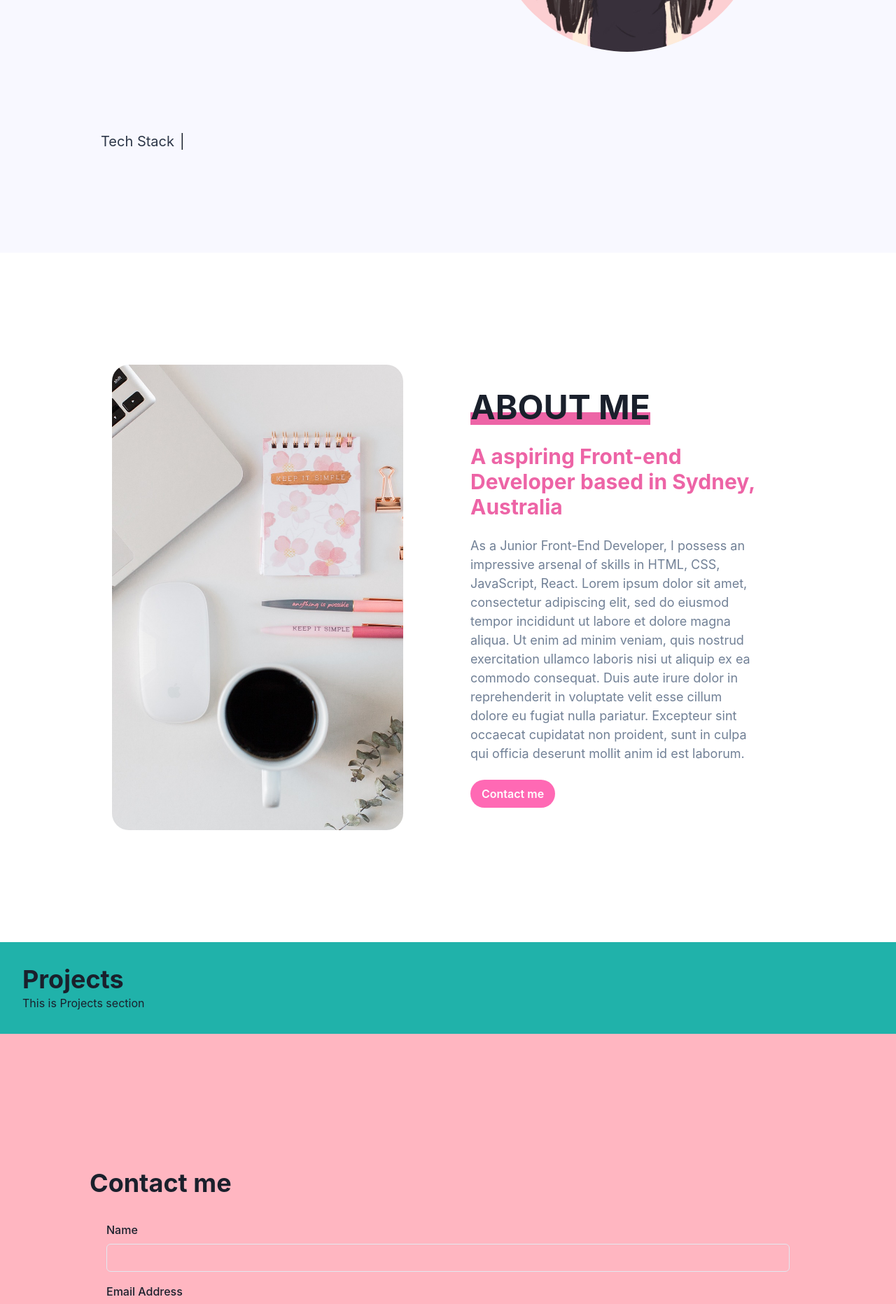
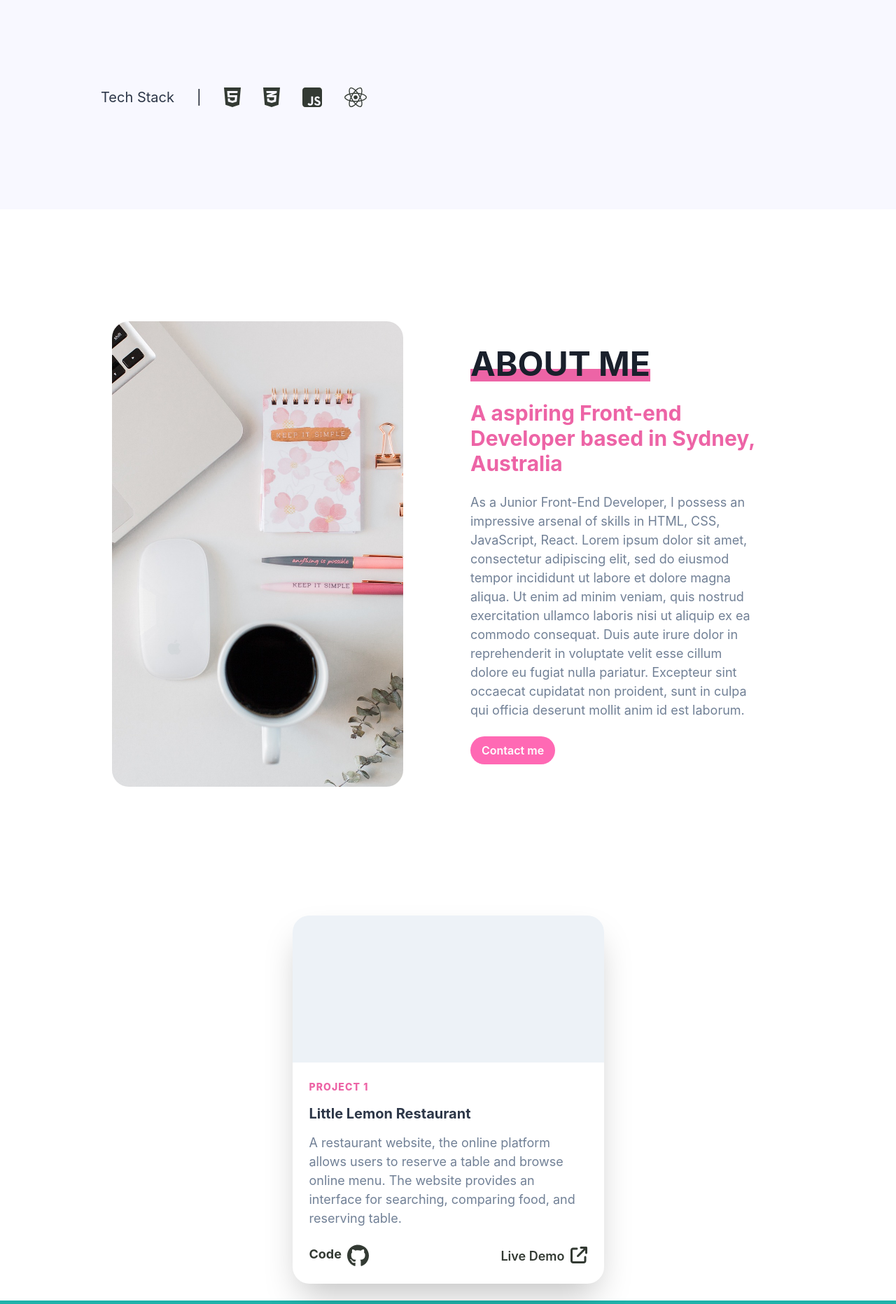
Before and after one commit to joycewv/joycewdev, a React (Create React App) app in the folder portfolio/: page / in a window 1280 px wide. Shown: the part 620-2483 px from the top of the page at 70% size. Built offline with nearby package versions, Linux system fonts and the light colour scheme.

Commit message:
created card for project section

```diff
--- a/portfolio/src/App.js
+++ b/portfolio/src/App.js
@@ -4,9 +4,9 @@ import Footer from './components/Footer';
 import Hero from './components/Hero';
 import Navbar from './components/Navbar';
 import AboutSection from './components/AboutSection';
-import Contact from './components/Contact';
 import ContectMeSection from './components/ContactMeSection';
 import ProjectsSection from './components/ProjectsSection';
+import Card from './components/Card';
 
 
 function App() {
@@ -16,9 +16,9 @@ function App() {
       <Navbar></Navbar>
       <Hero></Hero>
       <AboutSection></AboutSection>
+      <Card></Card>
       <ProjectsSection></ProjectsSection>
       <ContectMeSection></ContectMeSection>
-      <Contact></Contact>
       <Footer></Footer>
     </ChakraProvider>
     </>
--- /dev/null
+++ b/portfolio/src/components/Card.js
@@ -0,0 +1,38 @@
+import { Box, Center, Heading, Text, Stack, useColorModeValue, Image} from '@chakra-ui/react';
+import { faGithub } from '@fortawesome/free-brands-svg-icons';
+import { FontAwesomeIcon } from '@fortawesome/react-fontawesome';
+import { faArrowUpRightFromSquare } from "@fortawesome/free-solid-svg-icons";
+
+export default function Card () {
+  return (
+    <Center py={6}>
+      <Box maxW={'445px'} w={'full'} bg={useColorModeValue('white', 'gray.900')} boxShadow={'2xl'} rounded={'3xl'} p={6} overflow={'hidden'}>
+        <Box h={'210px'} bg={'gray.100'} mt={-6} mx={-6} mb={6} pos={'relative'}>
+          <Image layout={'fill'} />
+        </Box>
+        <Stack spacing={4}>
+          <Text color={'pink.400'} textTransform={'uppercase'} fontWeight={800} fontSize={'sm'} letterSpacing={1.1}>
+            Project 1
+          </Text>
+          <Heading color={useColorModeValue('gray.700', 'white')} fontSize={'xl'} fontFamily={'body'}>
+            Little Lemon Restaurant
+          </Heading>
+          <Text fontSize={{ base: 'md', lg: 'lg' }} color={'gray.500'}>
+            A restaurant website, the online platform allows users to reserve a table and browse online menu.
+            The website provides an interface for searching, comparing food, and reserving table.
+          </Text>
+        </Stack>
+        <Stack mt={6} direction={'row'} spacing={8} align={'center'} justifyContent={'space-between'}>
+          <Stack direction={'row'} spacing={2} color={'#333a33'}>
+            <Text fontWeight={700} fontSize={'lg'}>Code</Text>
+            <FontAwesomeIcon icon={faGithub} style={{color: "#333a33",}} size={'2xl'} />
+          </Stack>
+          <Stack direction={'row'} spacing={2} color={'#333a33'}>
+            <Text fontWeight={600} fontSize={'lg'}>Live Demo</Text>
+            <FontAwesomeIcon icon={faArrowUpRightFromSquare} style={{color: "#333a33",}} size={'xl'} />
+          </Stack>
+        </Stack>
+      </Box>
+    </Center>
+  );
+}
--- a/portfolio/src/components/Hero.js
+++ b/portfolio/src/components/Hero.js
@@ -1,6 +1,6 @@
 import { Box, Flex, Heading, HStack, Image, Spacer, Stack, Text } from "@chakra-ui/react"
 import { FontAwesomeIcon } from "@fortawesome/react-fontawesome"
-import { faLinkedin, faGithub} from '@fortawesome/free-brands-svg-icons'
+import { faLinkedin, faGithub, faHtml5, faCss3Alt, faJsSquare, faReact} from '@fortawesome/free-brands-svg-icons'
 
 const socials = [
     {
@@ -10,7 +10,8 @@ const socials = [
     {
         icon: faGithub,
         url: "https://github.com/joycewv",
-    }
+    },
+
 ]
 
 
@@ -38,15 +39,26 @@ const Hero = () => {
                                 )
                                 )}
                             </HStack>
-                            <Spacer p={32}/>
-                            <HStack>
+                            <Spacer p={24}/>
+                            <HStack spacing={8}>
                                 <Text fontSize={{ base: 'md', lg: 'xl' }} color={'gray.700'}>Tech Stack</Text>
                                 <Text fontSize={'xl'}>|</Text>
+                                <FontAwesomeIcon icon={faHtml5} style={{color: "#333a33",}} size={'2xl'} />
+                                <FontAwesomeIcon icon={faCss3Alt} style={{color: "#333a33",}} size={'2xl'} />
+                                <FontAwesomeIcon icon={faJsSquare} style={{color: "#333a33",}} size={'2xl'}/>
+                                <FontAwesomeIcon icon={faReact} style={{color: "#333a33",}} size={'2xl'} />
                             </HStack>
                         </Stack>
                     </Flex>
                     <Flex flex={1}>
-                        <Image borderRadius={'full'} src={require('../assets/photo.jpg')} alt={'profile photo'} objectFit={'cover'} width={'383.5'} height={'512'} />
+                        <Image
+                         borderRadius={'full'}
+                         src={require('../assets/photo.jpg')}
+                         alt={'profile photo'}
+                         objectFit={'cover'}
+                         width={'383.5'}
+                         height={'512'}
+                         boxSize="400px"/>
                     </Flex>
                 </Stack>
             </Box>
```
